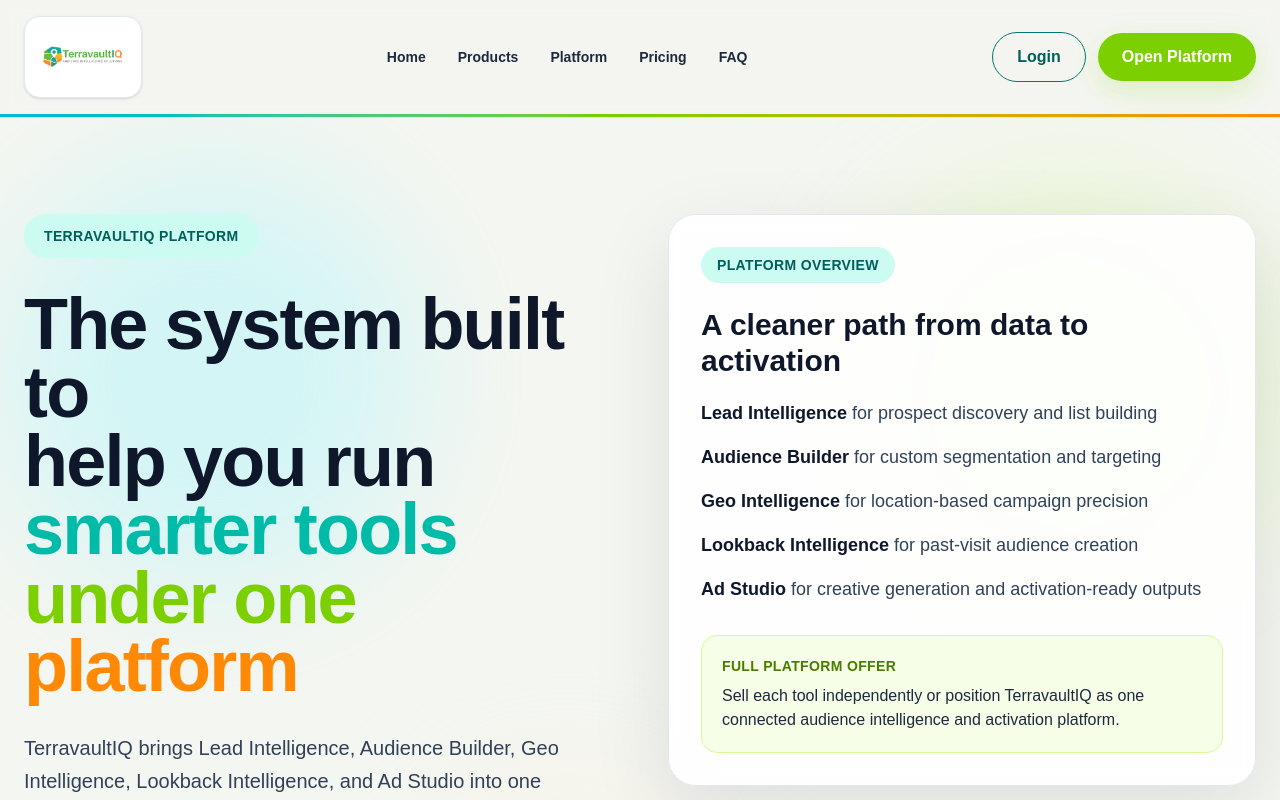
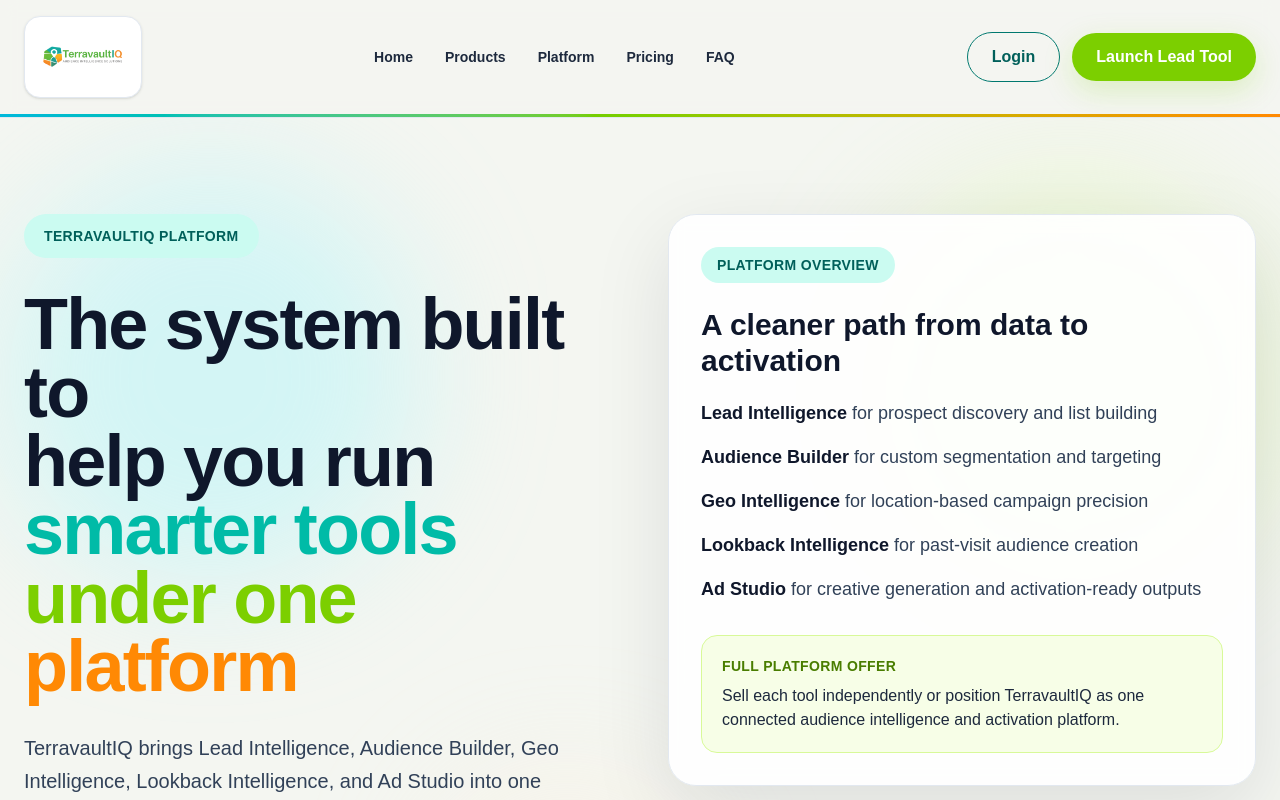
Before and after one commit to amandarenepearce-cyber/terravaultiq-app, a Next.js app: page / in a window 1280 px wide. Shown: the top 800 px of the page. Built offline with nearby package versions, Linux system fonts and the light colour scheme.

Commit message:
update platform page with live lead tool link

```diff
--- a/app/page.tsx
+++ b/app/page.tsx
@@ -1,4 +1,7 @@
 import Link from "next/link";
+
+const LEAD_TOOL_URL =
+  "https://terravaultiq-lead-intelligence-adxpkdfgcbl45ujd3sdkqo.streamlit.app/";
 
 const tools = [
   {
@@ -7,7 +10,7 @@
       "Build prospect lists, uncover high-value opportunities, and launch targeted outreach from real market intelligence.",
     accent: "border-lime-200 bg-lime-50",
     cta: "Launch Tool",
-    href: "https://terravaultiq-lead-intelligence-adxpkdfgcbl45ujd3sdkqo.streamlit.app/",
+    href: LEAD_TOOL_URL,
     external: true,
   },
   {
@@ -86,9 +89,15 @@
             <button className="hidden md:inline-flex rounded-full border border-teal-700 text-teal-800 px-6 py-3 font-semibold hover:bg-teal-50 transition">
               Login
             </button>
-            <button className="rounded-full bg-lime-500 text-white px-6 py-3 font-semibold hover:bg-lime-600 transition shadow-[0_10px_30px_rgba(132,204,22,0.22)]">
-              Open Platform
-            </button>
+
+            <a
+              href={LEAD_TOOL_URL}
+              target="_blank"
+              rel="noopener noreferrer"
+              className="rounded-full bg-lime-500 text-white px-6 py-3 font-semibold hover:bg-lime-600 transition shadow-[0_10px_30px_rgba(132,204,22,0.22)]"
+            >
+              Launch Lead Tool
+            </a>
           </div>
         </div>
 
@@ -129,7 +138,7 @@
 
               <div className="mt-10 flex flex-wrap gap-4">
                 <a
-                  href="https://terravaultiq-lead-intelligence-adxpkdfgcbl45ujd3sdkqo.streamlit.app/"
+                  href={LEAD_TOOL_URL}
                   target="_blank"
                   rel="noopener noreferrer"
                   className="rounded-full bg-lime-500 text-white px-7 py-4 font-bold hover:bg-lime-600 transition shadow-[0_10px_30px_rgba(132,204,22,0.25)]"
@@ -157,19 +166,27 @@
 
               <ul className="space-y-4 text-slate-700 text-lg">
                 <li>
-                  <span className="font-bold text-slate-900">Lead Intelligence</span>{" "}
+                  <span className="font-bold text-slate-900">
+                    Lead Intelligence
+                  </span>{" "}
                   for prospect discovery and list building
                 </li>
                 <li>
-                  <span className="font-bold text-slate-900">Audience Builder</span>{" "}
+                  <span className="font-bold text-slate-900">
+                    Audience Builder
+                  </span>{" "}
                   for custom segmentation and targeting
                 </li>
                 <li>
-                  <span className="font-bold text-slate-900">Geo Intelligence</span>{" "}
+                  <span className="font-bold text-slate-900">
+                    Geo Intelligence
+                  </span>{" "}
                   for location-based campaign precision
                 </li>
                 <li>
-                  <span className="font-bold text-slate-900">Lookback Intelligence</span>{" "}
+                  <span className="font-bold text-slate-900">
+                    Lookback Intelligence
+                  </span>{" "}
                   for past-visit audience creation
                 </li>
                 <li>
@@ -229,7 +246,10 @@
                     {tool.cta}
                   </a>
                 ) : (
-                  <button className="inline-flex rounded-full bg-slate-200 text-slate-500 px-5 py-3 font-semibold cursor-not-allowed">
+                  <button
+                    type="button"
+                    className="inline-flex rounded-full bg-slate-200 text-slate-500 px-5 py-3 font-semibold cursor-not-allowed"
+                  >
                     {tool.cta}
                   </button>
                 )}
@@ -267,7 +287,10 @@
               discovery, audience targeting, geo intelligence, lookback
               intelligence, and ad creation.
             </p>
-            <button className="rounded-full bg-lime-500 text-white px-6 py-3 font-bold hover:bg-lime-600 transition">
+            <button
+              type="button"
+              className="rounded-full bg-lime-500 text-white px-6 py-3 font-bold hover:bg-lime-600 transition"
+            >
               Request Platform Demo
             </button>
           </div>
@@ -293,9 +316,7 @@
             </div>
 
             <div className="rounded-2xl border border-slate-200 bg-white p-6">
-              <h3 className="font-bold text-lg mb-2">
-                What is live right now?
-              </h3>
+              <h3 className="font-bold text-lg mb-2">What is live right now?</h3>
               <p className="text-slate-700">
                 Lead Intelligence is live now. The other tools are being added
                 into the platform ecosystem.
```
